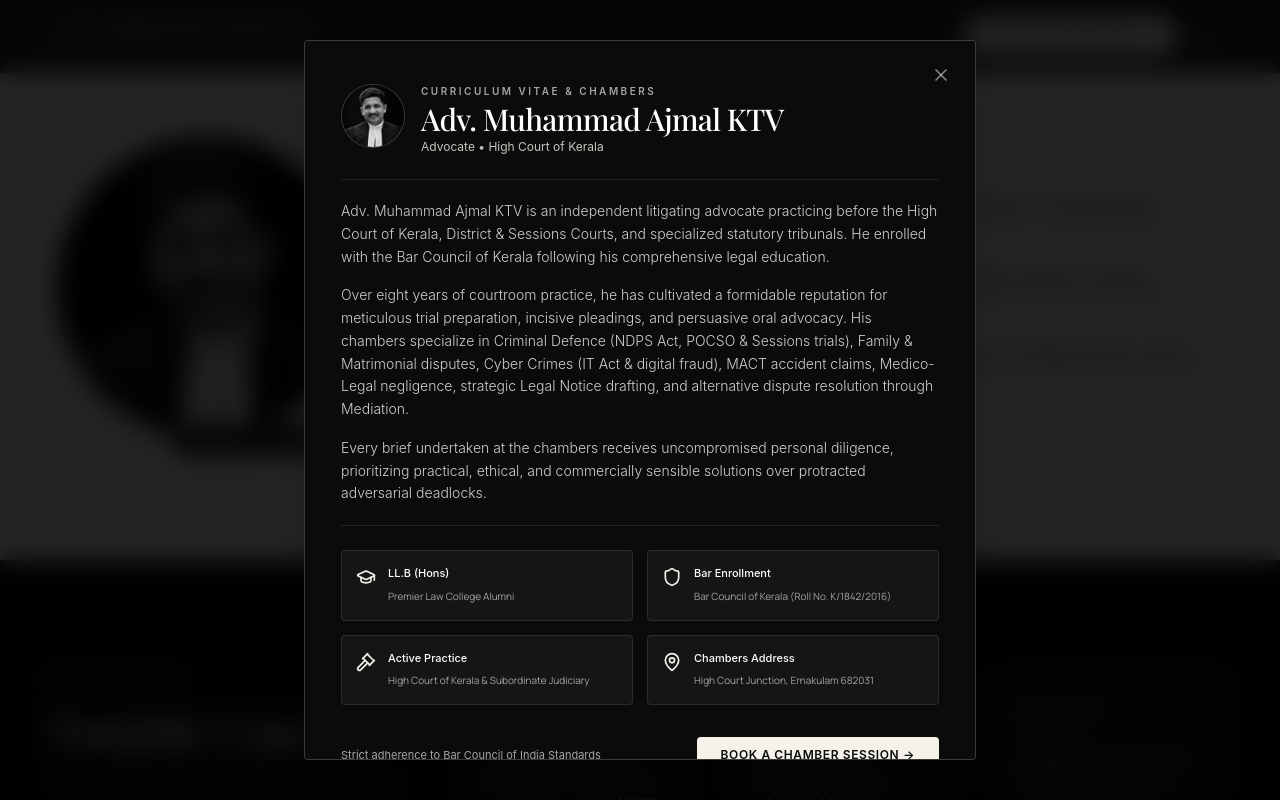
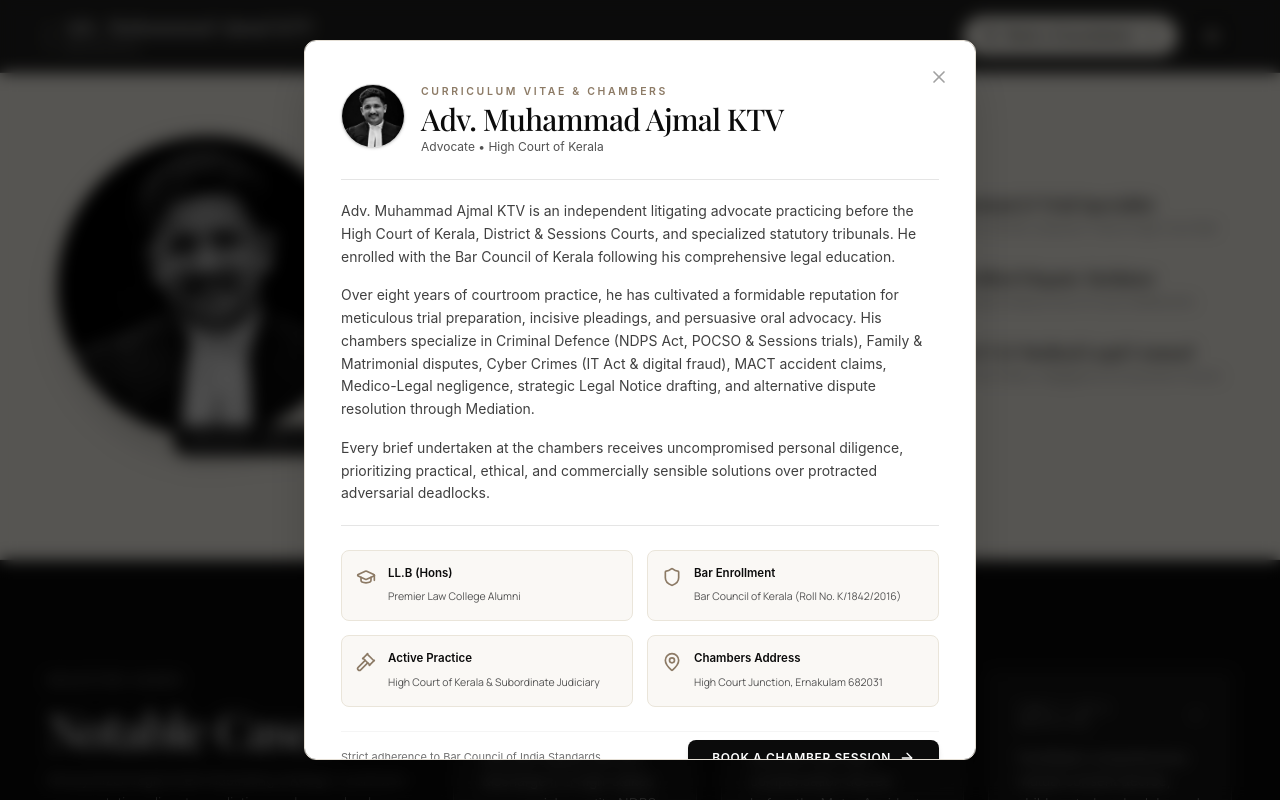
Before and after one commit to ha-shir/Lawfolio, a React (Vite) app: page / in a window 1280 px wide. Both pictures are taken after a click on the button "KNOW MORE". Shown: the part 1486-2286 px from the top of the page. Built offline with nearby package versions, Linux system fonts and the light colour scheme; a web font is replaced by a local one.

Commit message:
Remove footer MAK logo, remove numbering from practice cards, convert AboutModal to luxury white theme

```diff
--- a/src/components/AboutModal.tsx
+++ b/src/components/AboutModal.tsx
@@ -1,5 +1,5 @@
-import React from 'react';
-import { X, GraduationCap, Gavel, Award, Shield, MapPin, CheckCircle2 } from 'lucide-react';
+import React, { useEffect } from 'react';
+import { X, GraduationCap, Gavel, Shield, MapPin, ArrowRight } from 'lucide-react';
 
 interface AboutModalProps {
   isOpen: boolean;
@@ -12,17 +12,35 @@ export const AboutModal: React.FC<AboutModalProps> = ({
   onClose,
   onOpenConsultation,
 }) => {
+  // Close on ESC key press
+  useEffect(() => {
+    const handleKeyDown = (e: KeyboardEvent) => {
+      if (e.key === 'Escape') {
+        onClose();
+      }
+    };
+    if (isOpen) {
+      window.addEventListener('keydown', handleKeyDown);
+    }
+    return () => window.removeEventListener('keydown', handleKeyDown);
+  }, [isOpen, onClose]);
+
   if (!isOpen) return null;
 
   return (
-    <div className="fixed inset-0 z-50 flex items-center justify-center p-4 sm:p-6 bg-black/85 backdrop-blur-md">
-      <div className="relative w-full max-w-2xl bg-[#0B0B0B] border border-white/20 rounded-sm shadow-2xl p-6 sm:p-9 text-white my-8 max-h-[90vh] overflow-y-auto">
-
+    <div
+      className="fixed inset-0 z-50 flex items-center justify-center p-4 sm:p-6 bg-black/65 backdrop-blur-sm transition-opacity"
+      onClick={onClose}
+    >
+      <div
+        className="relative w-full max-w-2xl bg-white border border-[#E5DFD5] rounded-xl shadow-2xl p-6 sm:p-9 text-[#0B0B0B] my-8 max-h-[90vh] overflow-y-auto no-scrollbar"
+        onClick={(e) => e.stopPropagation()}
+      >
         {/* Close Button */}
         <button
           type="button"
           onClick={onClose}
-          className="absolute top-5 right-5 text-white/50 hover:text-white transition-colors p-1"
+          className="absolute top-5 right-5 text-neutral-400 hover:text-[#0B0B0B] transition-colors p-1.5 rounded-full hover:bg-neutral-100 cursor-pointer"
           aria-label="Close modal"
         >
           <X className="w-5 h-5" />
@@ -30,7 +48,7 @@ export const AboutModal: React.FC<AboutModalProps> = ({
 
         {/* Header */}
         <div className="flex items-center gap-4 mb-6">
-          <div className="w-16 h-16 rounded-full overflow-hidden border border-white/20 shrink-0 bg-[#0B0B0B]">
+          <div className="w-16 h-16 rounded-full overflow-hidden border border-neutral-300 shrink-0 bg-neutral-100 shadow-sm">
             <img
               src="/advocate-real.jpg"
               alt="Adv. Muhammad Ajmal KTV"
@@ -39,20 +57,20 @@ export const AboutModal: React.FC<AboutModalProps> = ({
           </div>
 
           <div>
-            <span className="text-[10px] font-sans tracking-[0.25em] text-[#A5A5A5] uppercase font-semibold">
+            <span className="text-[10.5px] font-sans tracking-[0.25em] text-[#8C7A65] uppercase font-semibold">
               Curriculum Vitae & Chambers
             </span>
-            <h3 className="font-editorial text-2xl sm:text-3xl text-white font-medium tracking-tight">
+            <h3 className="font-editorial text-2xl sm:text-3xl text-[#0B0B0B] font-medium tracking-tight">
               Adv. Muhammad Ajmal KTV
             </h3>
-            <p className="text-xs font-sans text-[#F5F2EA]/80 mt-0.5">
+            <p className="text-xs font-sans text-neutral-600 mt-0.5">
               Advocate • High Court of Kerala
             </p>
           </div>
         </div>
 
         {/* Narrative Biography */}
-        <div className="space-y-4 text-xs sm:text-sm font-sans font-light text-white/80 leading-relaxed border-t border-b border-white/10 py-5">
+        <div className="space-y-4 text-xs sm:text-sm font-sans font-normal text-neutral-700 leading-relaxed border-t border-b border-neutral-200 py-5">
           <p>
             Adv. Muhammad Ajmal KTV is an independent litigating advocate practicing before the High Court of Kerala, District & Sessions Courts, and specialized statutory tribunals. He enrolled with the Bar Council of Kerala following his comprehensive legal education.
           </p>
@@ -66,42 +84,42 @@ export const AboutModal: React.FC<AboutModalProps> = ({
 
         {/* Credentials Grid */}
         <div className="grid grid-cols-1 sm:grid-cols-2 gap-3.5 my-6">
-          <div className="p-3.5 rounded-sm bg-[#151515] border border-white/10 flex items-start gap-3">
-            <GraduationCap className="w-5 h-5 text-[#F5F2EA] shrink-0 mt-0.5" />
+          <div className="p-3.5 rounded-lg bg-[#FAF8F5] border border-[#EAE5DA] flex items-start gap-3 hover:border-[#C5A880] transition-colors">
+            <GraduationCap className="w-5 h-5 text-[#8C7A65] shrink-0 mt-0.5" />
             <div>
-              <span className="text-[11px] font-sans font-medium text-white block">LL.B (Hons)</span>
-              <span className="text-[10px] text-[#A5A5A5]">Premier Law College Alumni</span>
+              <span className="text-[11.5px] font-sans font-semibold text-[#0B0B0B] block">LL.B (Hons)</span>
+              <span className="text-[10.5px] text-neutral-600">Premier Law College Alumni</span>
             </div>
           </div>
 
-          <div className="p-3.5 rounded-sm bg-[#151515] border border-white/10 flex items-start gap-3">
-            <Shield className="w-5 h-5 text-[#F5F2EA] shrink-0 mt-0.5" />
+          <div className="p-3.5 rounded-lg bg-[#FAF8F5] border border-[#EAE5DA] flex items-start gap-3 hover:border-[#C5A880] transition-colors">
+            <Shield className="w-5 h-5 text-[#8C7A65] shrink-0 mt-0.5" />
             <div>
-              <span className="text-[11px] font-sans font-medium text-white block">Bar Enrollment</span>
-              <span className="text-[10px] text-[#A5A5A5]">Bar Council of Kerala (Roll No. K/1842/2016)</span>
+              <span className="text-[11.5px] font-sans font-semibold text-[#0B0B0B] block">Bar Enrollment</span>
+              <span className="text-[10.5px] text-neutral-600">Bar Council of Kerala (Roll No. K/1842/2016)</span>
             </div>
           </div>
 
-          <div className="p-3.5 rounded-sm bg-[#151515] border border-white/10 flex items-start gap-3">
-            <Gavel className="w-5 h-5 text-[#F5F2EA] shrink-0 mt-0.5" />
+          <div className="p-3.5 rounded-lg bg-[#FAF8F5] border border-[#EAE5DA] flex items-start gap-3 hover:border-[#C5A880] transition-colors">
+            <Gavel className="w-5 h-5 text-[#8C7A65] shrink-0 mt-0.5" />
             <div>
-              <span className="text-[11px] font-sans font-medium text-white block">Active Practice</span>
-              <span className="text-[10px] text-[#A5A5A5]">High Court of Kerala & Subordinate Judiciary</span>
+              <span className="text-[11.5px] font-sans font-semibold text-[#0B0B0B] block">Active Practice</span>
+              <span className="text-[10.5px] text-neutral-600">High Court of Kerala & Subordinate Judiciary</span>
             </div>
           </div>
 
-          <div className="p-3.5 rounded-sm bg-[#151515] border border-white/10 flex items-start gap-3">
-            <MapPin className="w-5 h-5 text-[#F5F2EA] shrink-0 mt-0.5" />
+          <div className="p-3.5 rounded-lg bg-[#FAF8F5] border border-[#EAE5DA] flex items-start gap-3 hover:border-[#C5A880] transition-colors">
+            <MapPin className="w-5 h-5 text-[#8C7A65] shrink-0 mt-0.5" />
             <div>
-              <span className="text-[11px] font-sans font-medium text-white block">Chambers Address</span>
-              <span className="text-[10px] text-[#A5A5A5]">High Court Junction, Ernakulam 682031</span>
+              <span className="text-[11.5px] font-sans font-semibold text-[#0B0B0B] block">Chambers Address</span>
+              <span className="text-[10.5px] text-neutral-600">High Court Junction, Ernakulam 682031</span>
             </div>
           </div>
         </div>
 
         {/* Footer */}
-        <div className="pt-2 flex flex-col sm:flex-row items-center justify-between gap-4">
-          <span className="text-[11px] font-sans text-[#A5A5A5]">
+        <div className="pt-2 flex flex-col sm:flex-row items-center justify-between gap-4 border-t border-neutral-100">
+          <span className="text-[11px] font-sans text-neutral-500">
             Strict adherence to Bar Council of India Standards
           </span>
 
@@ -111,9 +129,10 @@ export const AboutModal: React.FC<AboutModalProps> = ({
               onClose();
               onOpenConsultation();
             }}
-            className="w-full sm:w-auto px-6 py-2.5 rounded-sm bg-[#F5F2EA] text-[#0B0B0B] text-xs font-sans font-semibold tracking-wider uppercase hover:bg-white transition-colors"
+            className="w-full sm:w-auto px-6 py-2.5 rounded-lg bg-[#0B0B0B] text-white text-xs font-sans font-semibold tracking-wider uppercase hover:bg-neutral-800 transition-all flex items-center justify-center gap-2 shadow-md cursor-pointer group active:scale-95"
           >
-            Book a Chamber Session →
+            <span>Book a Chamber Session</span>
+            <ArrowRight className="w-4 h-4 text-white group-hover:translate-x-0.5 transition-transform" />
           </button>
         </div>
 
--- a/src/components/Footer.tsx
+++ b/src/components/Footer.tsx
@@ -14,22 +14,14 @@ export const Footer: React.FC<FooterProps> = () => {
         {/* Main Footer Row */}
         <div className="grid grid-cols-1 md:grid-cols-12 gap-10 md:gap-8 pb-14 items-center">
 
-          {/* Left: Monogram and Advocate Details (4 cols) */}
-          <div className="md:col-span-4 flex items-center gap-4">
-            <div className="w-11 h-11 rounded-sm bg-[#151515] border border-white/15 flex items-center justify-center shrink-0">
-              <span className="font-editorial text-sm tracking-wider text-[#F5F2EA] font-semibold italic">
-                MAK
-              </span>
-            </div>
-
-            <div className="flex flex-col text-left">
+          {/* Left: Advocate Details (4 cols) */}
+          <div className="md:col-span-4 flex flex-col text-left">
             <span className="font-editorial text-lg text-[#F5F2EA] tracking-wide font-medium leading-none">
               Adv. Muhammad Ajmal KTV
             </span>
             <span className="text-[10px] font-sans tracking-[0.25em] text-[#A5A5A5] uppercase mt-1">
               Advocate
             </span>
-            </div>
           </div>
 
           {/* Middle: Contact Coordinates (5 cols) */}
--- a/src/components/PracticeAreas.tsx
+++ b/src/components/PracticeAreas.tsx
@@ -189,18 +189,11 @@ export const PracticeAreas: React.FC<PracticeAreasProps> = ({
                           : 'bg-[#F5F2EA] text-[#0B0B0B] border border-[#0B0B0B]/20 hover:border-[#0B0B0B]/60 hover:shadow-lg'
                       }`}
                     >
-                      {/* Top: Icon & Discipline Number */}
+                      {/* Top: Icon */}
                       <div className="flex items-start justify-between w-full">
                         <div className="p-1">
                           {renderIcon(area.iconName, isActive)}
                         </div>
-                        <span
-                          className={`text-[10px] font-mono tracking-widest ${
-                            isActive ? 'text-white/40' : 'text-[#0B0B0B]/40'
-                          }`}
-                        >
-                          {area.number}
-                        </span>
                       </div>
 
                       {/* Bottom: Subtitle Tag, Title & Circle Arrow Button */}
```
Lines whose indentation alone changed are shown as unchanged.
